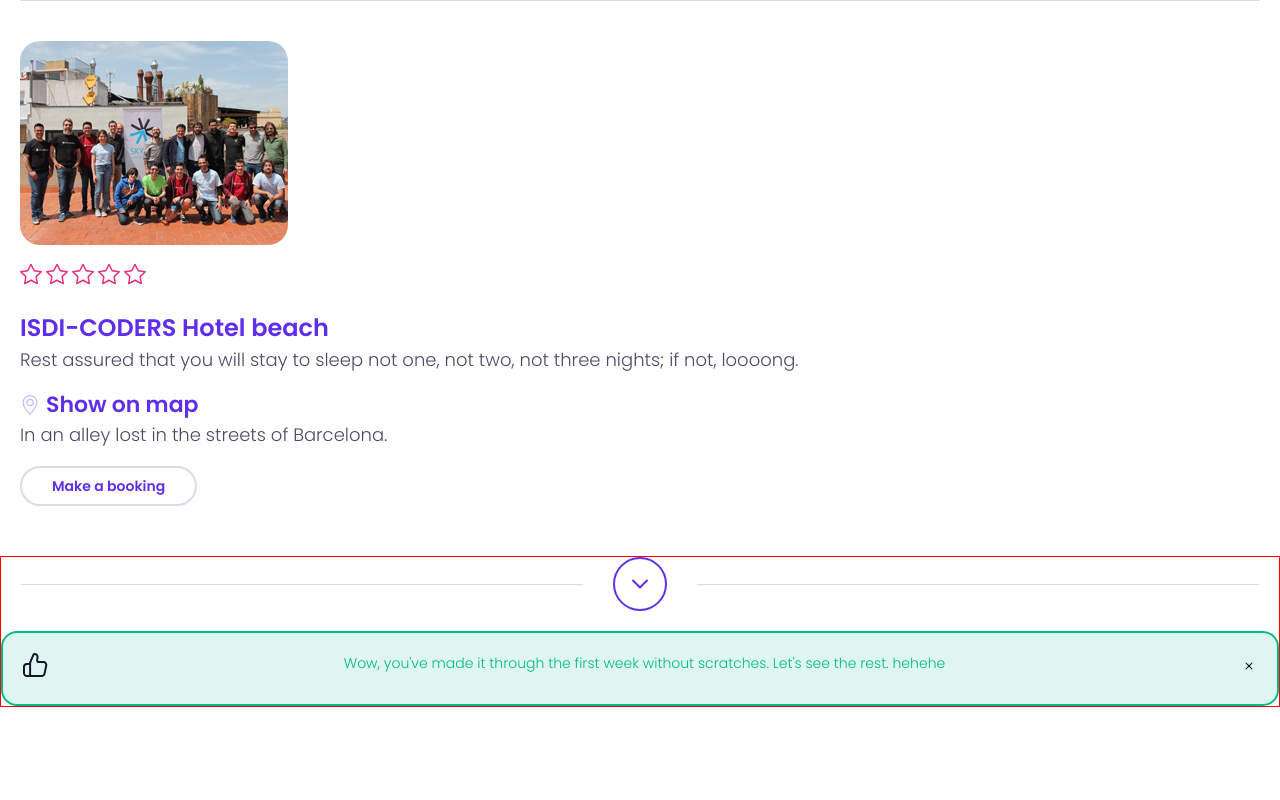
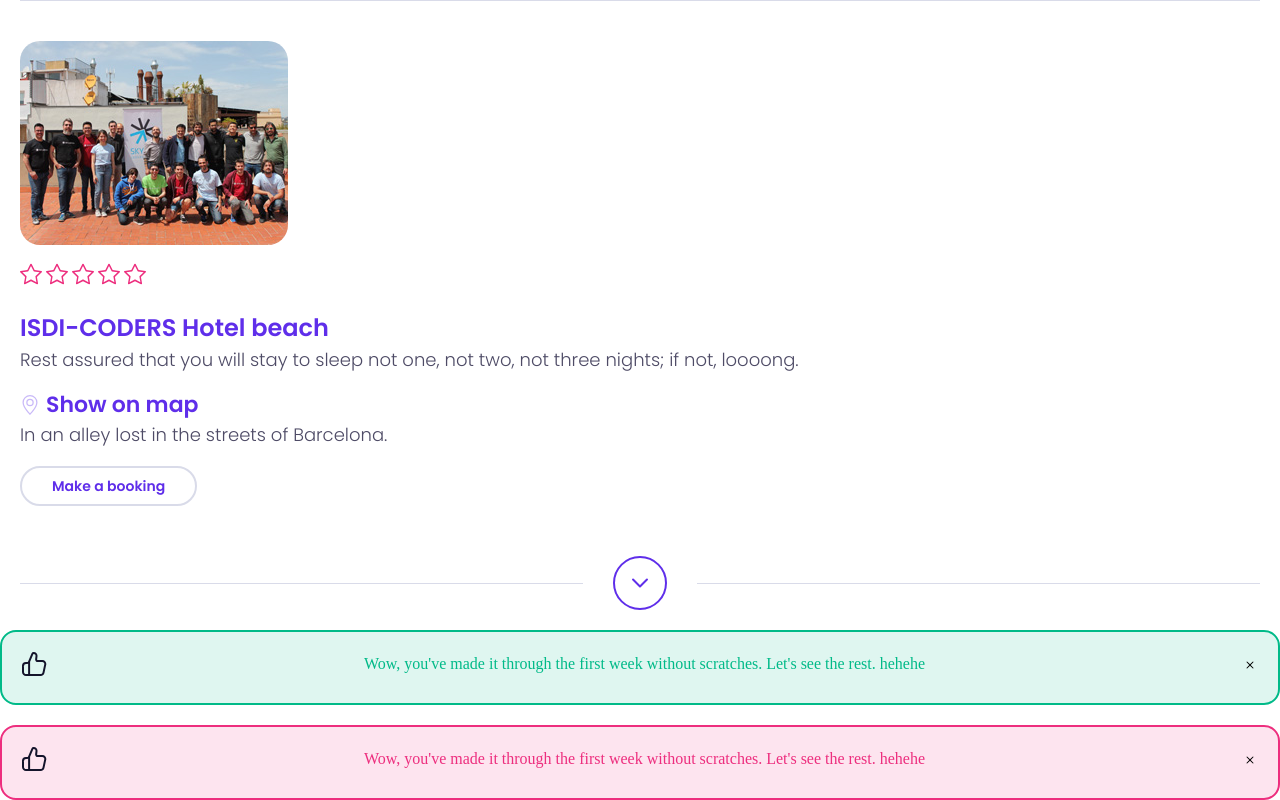
Before and after one commit to perezgallartalejandro/202209-w1ch5-alejandro-perez-miguel-angel-barquilla, a website: page index.html in a window 1280 px wide. Shown: the part 1101-1901 px from the top of the page. Before the commit the page ends 1808 px from the top, so only its background shows below. Drawn offline with nearby package versions, Linux system fonts and the light colour scheme; files that its build step writes are made by us from their sources.

Commit message:
Group News Box Styles and Add Pink Box

```diff
--- a/index.html
+++ b/index.html
@@ -192,7 +192,7 @@
       <div class="open-more-line__right-line"></div>
     </div>
 
-    <article class="green-notice">
+    <article class="notice-box--green">
       <div class="hand-thumbs-up">
         <svg width="25" height="24" fill="none" viewBox="0 0 25 24" xmlns="http://www.w3.org/2000/svg">
           <path
@@ -217,6 +217,30 @@
       </div>
     </article>
 
+    <article class="notice-box--pink">
+      <div class="hand-thumbs-up">
+        <svg width="25" height="24" fill="none" viewBox="0 0 25 24" xmlns="http://www.w3.org/2000/svg">
+          <path
+            d="m1 14c0-1.6569 1.3432-3 3-3h1.1769c0.80225 0 1.5269-0.4794 1.8407-1.2177l3.3656-7.9191c0.2225-0.52337 0.7361-0.86318 1.3048-0.86318 1.6968 0 3.0136 1.4802 2.8162 3.1654l-0.3704 3.16c-0.1044 0.89152 0.5922 1.6746 1.4898 1.6746h4.6655c1.91 0 3.3336 1.7611 2.9334 3.6286l-1.7142 8c-0.2964 1.3832-1.5188 2.3714-2.9334 2.3714h-14.575c-1.6568 0-3-1.3431-3-3v-6z"
+            stroke="#14142B" stroke-width="2" />
+          <g transform="translate(6.1071 9.8227)" fill="none">
+            <path d="m1 0v13" stroke="#14142b" stroke-width="2" />
+          </g>
+        </svg>
+      </div>
+
+      <span class="green-notice__notice-text">Wow, you've made it through the first week without scratches. Let's see
+        the rest.
+        hehehe
+      </span>
+
+      <div class="close-icon">
+        <svg xmlns="http://www.w3.org/2000/svg" width="16" height="16" fill="currentColor" viewBox="0 0 16 16">
+          <path
+            d="M4.646 4.646a.5.5 0 0 1 .708 0L8 7.293l2.646-2.647a.5.5 0 0 1 .708.708L8.707 8l2.647 2.646a.5.5 0 0 1-.708.708L8 8.707l-2.646 2.647a.5.5 0 0 1-.708-.708L7.293 8 4.646 5.354a.5.5 0 0 1 0-.708z" />
+        </svg>
+      </div>
+    </article>
 
   </section>
 
--- a/sass/_middle-area.scss
+++ b/sass/_middle-area.scss
@@ -1,11 +1,10 @@
 @use "variables";
+@use "notice-box";
 
 .notices-buttons-contact-block {
   display: flex;
   flex-direction: column;
   gap: 20px;
-
-  border: 1px solid red;
 }
 
 .open-more-line {
@@ -27,26 +26,3 @@
     color: variables.$global-blue;
   }
 }
-
-.green-notice {
-  display: flex;
-  flex-direction: row;
-  justify-content: space-between;
-  align-items: flex-start;
-  padding: 20px;
-  gap: 20px;
-  border: 2px solid variables.$notice-border-green;
-  border-radius: 16px;
-  background-color: variables.$notice-backgroun-green;
-
-  &__notice-text {
-    font-family: variables.$font-family-default;
-    font-size: 14px;
-    color: variables.$notice-border-green;
-  }
-}
-
-.close-icon {
-  align-self: center;
-  cursor: pointer;
-}
--- /dev/null
+++ b/sass/_notice-box.scss
@@ -0,0 +1,38 @@
+@use "variables";
+
+@mixin notice-box {
+  display: flex;
+  flex-direction: row;
+  justify-content: space-between;
+  align-items: flex-start;
+  padding: 20px;
+  gap: 20px;
+  border-radius: 16px;
+
+  &__notice-text {
+    font-family: variables.$font-family-default;
+    font-size: 14px;
+  }
+
+  & .close-icon {
+    align-self: center;
+    cursor: pointer;
+    color: black;
+  }
+}
+
+.notice-box--green {
+  @include notice-box;
+
+  border: 2px solid variables.$notice-border-green;
+  background-color: variables.$notice-backgroun-green;
+  color: variables.$notice-border-green;
+}
+
+.notice-box--pink {
+  @include notice-box;
+
+  border: 2px solid variables.$notice-border-pink;
+  background-color: variables.$notice-backgroun-pink;
+  color: variables.$notice-border-pink;
+}
--- a/sass/_variables.scss
+++ b/sass/_variables.scss
@@ -4,5 +4,7 @@ $global-grey: #4e4b66;
 $light-grey: #d9dbe9;
 $notice-border-green: #00ba88;
 $notice-backgroun-green: #00ba8820;
+$notice-border-pink: #ed2e7e;
+$notice-backgroun-pink: #ed2e7e20;
 
 $font-family-default: Poppins;
```
